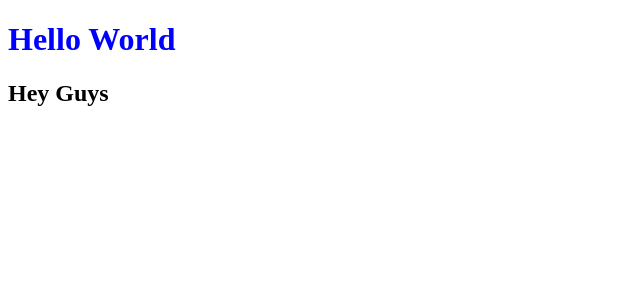
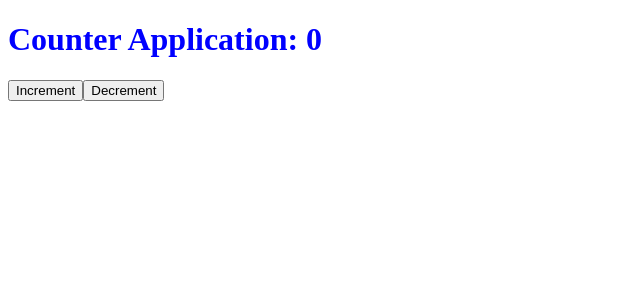
Before and after one commit to simotae14/reference-bookmark-react, a React (Create React App) app: page / in a window 1280 px wide. Shown: the top 300 px of the page, without its empty margins (0-640 px from the left). Built offline with nearby package versions, Linux system fonts and the light colour scheme.

Commit message:
define and change thee state in class components

```diff
--- a/src/App.js
+++ b/src/App.js
@@ -9,11 +9,20 @@ import React from 'react';
 
 // Class Component
 class App extends React.Component {
+  state = {
+    counter: 0
+  }
+  increment = (num) => {
+    this.setState({
+      counter: this.state.counter + num
+    });
+  }
   render() {
     return (
       <div className="container">
-        <h1>Hello World</h1>
-        <h2>Hey Guys</h2>
+        <h1>Counter Application: {this.state.counter}</h1>
+        <button onClick={() => this.increment(1)}>Increment</button>
+        <button onClick={() => this.increment(-1)}>Decrement</button>
       </div>
     );
   }
```
